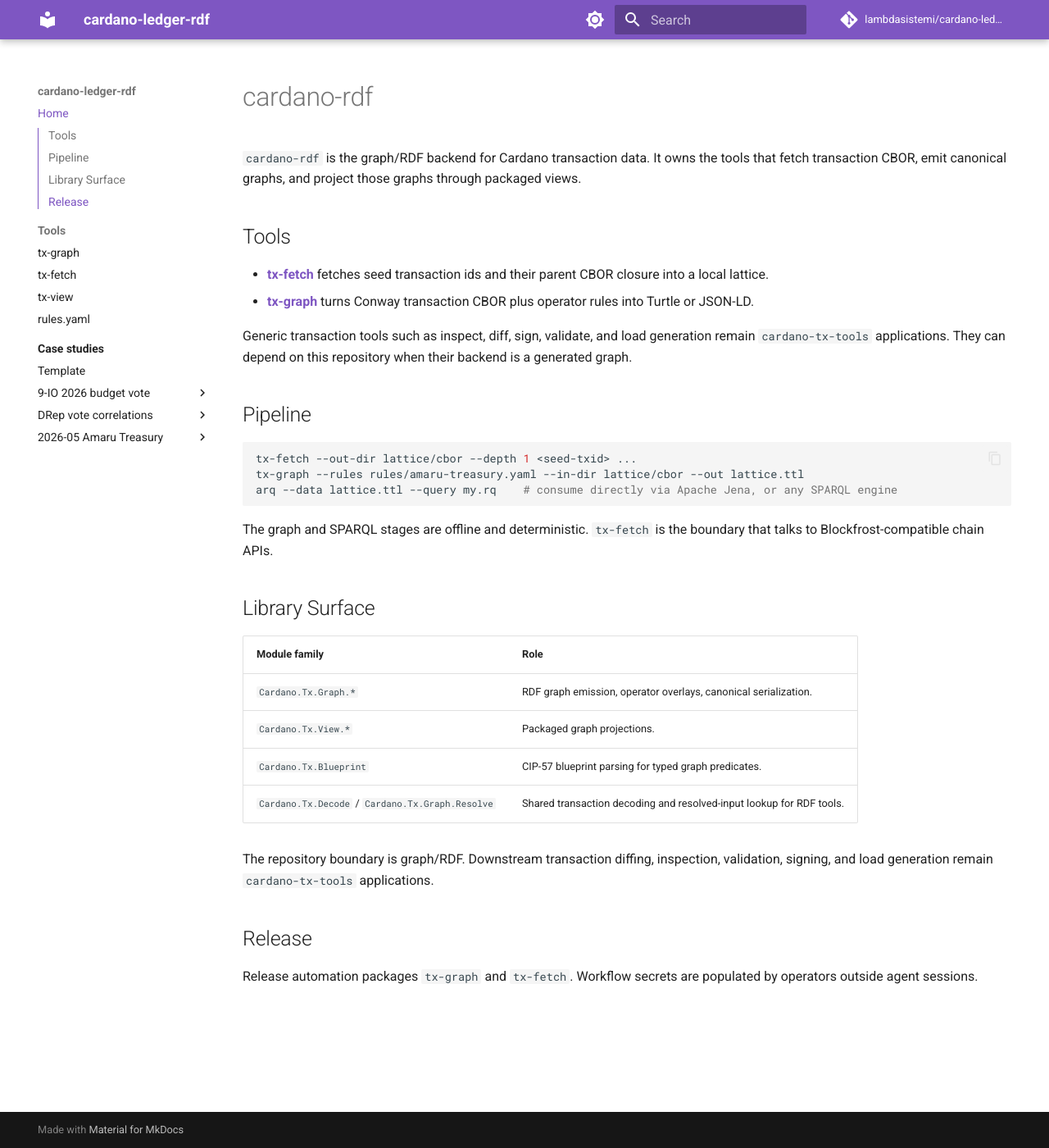
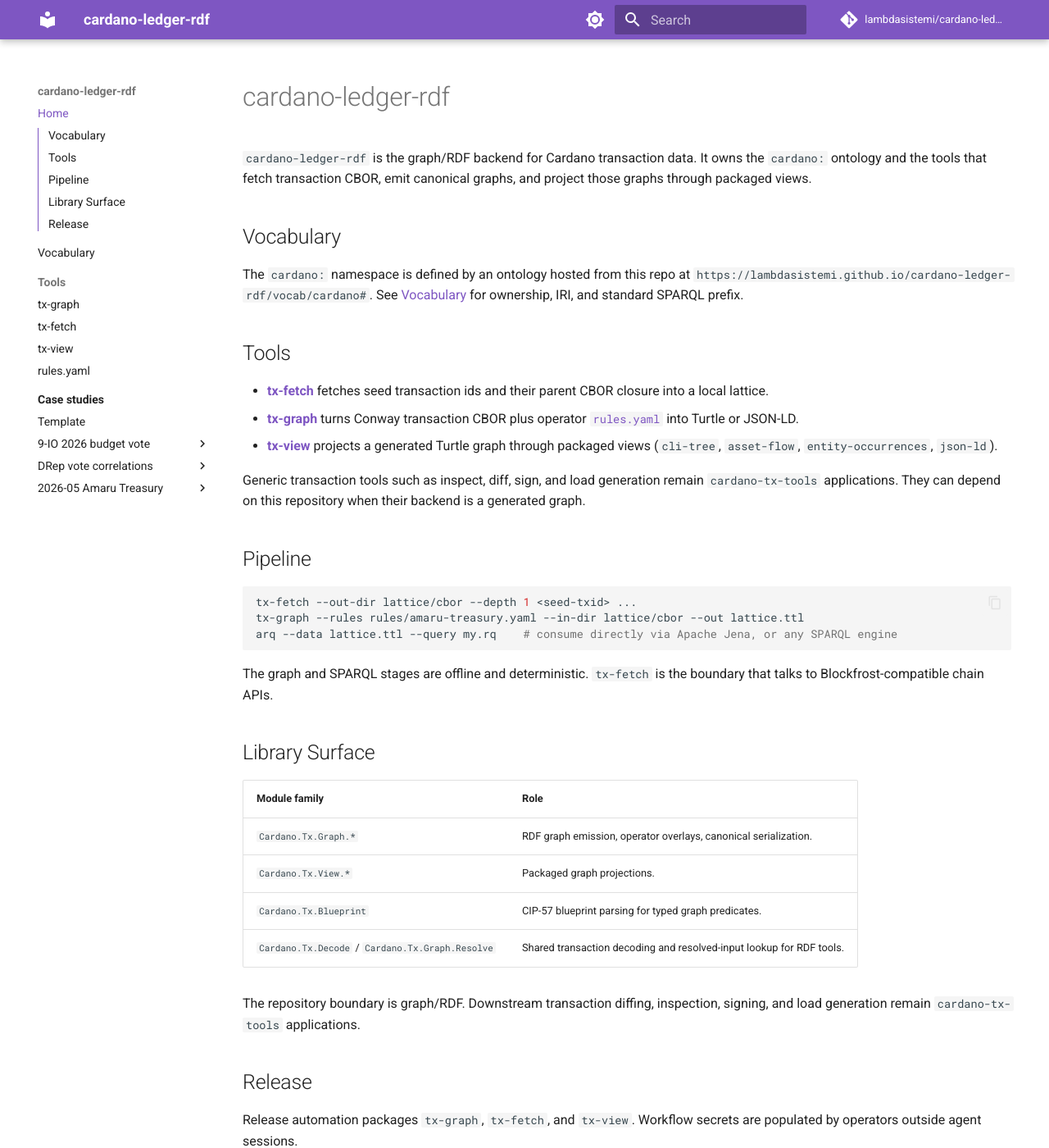
Before and after one commit to lambdasistemi/cardano-ledger-rdf, an MkDocs documentation site: the page built from docs/index.md, in a window 1280 px wide and 1400 px high. Shown: the whole window at 82% size. Built offline with MkDocs 1.6.1 and Material for MkDocs 9.7.7, drawn with Linux system fonts in a browser that asks for light colours; comment, search, counter and statistics services are not loaded.

Commit message:
docs(vocab): document cardano: ontology ownership and IRI

```diff
--- a/docs/index.md
+++ b/docs/index.md
@@ -1,19 +1,28 @@
-# cardano-rdf
+# cardano-ledger-rdf
 
-`cardano-rdf` is the graph/RDF backend for Cardano transaction data.
-It owns the tools that fetch transaction CBOR, emit canonical graphs,
-and project those graphs through packaged views.
+`cardano-ledger-rdf` is the graph/RDF backend for Cardano transaction data.
+It owns the `cardano:` ontology and the tools that fetch transaction CBOR,
+emit canonical graphs, and project those graphs through packaged views.
+
+## Vocabulary
+
+The `cardano:` namespace is defined by an ontology hosted from this repo at
+`https://lambdasistemi.github.io/cardano-ledger-rdf/vocab/cardano#`. See
+[Vocabulary](vocab.md) for ownership, IRI, and standard SPARQL prefix.
 
 ## Tools
 
 - [**tx-fetch**](tx-fetch.md) fetches seed transaction ids and their
   parent CBOR closure into a local lattice.
 - [**tx-graph**](tx-graph.md) turns Conway transaction CBOR plus
-  operator rules into Turtle or JSON-LD.
+  operator [`rules.yaml`](rules-yaml.md) into Turtle or JSON-LD.
+- [**tx-view**](tx-view.md) projects a generated Turtle graph through
+  packaged views (`cli-tree`, `asset-flow`, `entity-occurrences`,
+  `json-ld`).
 
-Generic transaction tools such as inspect, diff, sign, validate, and
-load generation remain `cardano-tx-tools` applications. They can depend
-on this repository when their backend is a generated graph.
+Generic transaction tools such as inspect, diff, sign, and load
+generation remain `cardano-tx-tools` applications. They can depend on
+this repository when their backend is a generated graph.
 
 ## Pipeline
 
@@ -36,10 +45,10 @@ is the boundary that talks to Blockfrost-compatible chain APIs.
 | `Cardano.Tx.Decode` / `Cardano.Tx.Graph.Resolve` | Shared transaction decoding and resolved-input lookup for RDF tools. |
 
 The repository boundary is graph/RDF. Downstream transaction diffing,
-inspection, validation, signing, and load generation remain
-`cardano-tx-tools` applications.
+inspection, signing, and load generation remain `cardano-tx-tools`
+applications.
 
 ## Release
 
-Release automation packages `tx-graph` and `tx-fetch`. Workflow secrets
-are populated by operators outside agent sessions.
+Release automation packages `tx-graph`, `tx-fetch`, and `tx-view`.
+Workflow secrets are populated by operators outside agent sessions.
--- a/mkdocs.yml
+++ b/mkdocs.yml
@@ -57,6 +57,7 @@ extra_javascript:
 
 nav:
   - Home: index.md
+  - Vocabulary: vocab.md
   - Tools:
       - tx-graph: tx-graph.md
       - tx-fetch: tx-fetch.md
```
Also changed, not shown: docs/vocab.md (added, +47 -0 lines).
